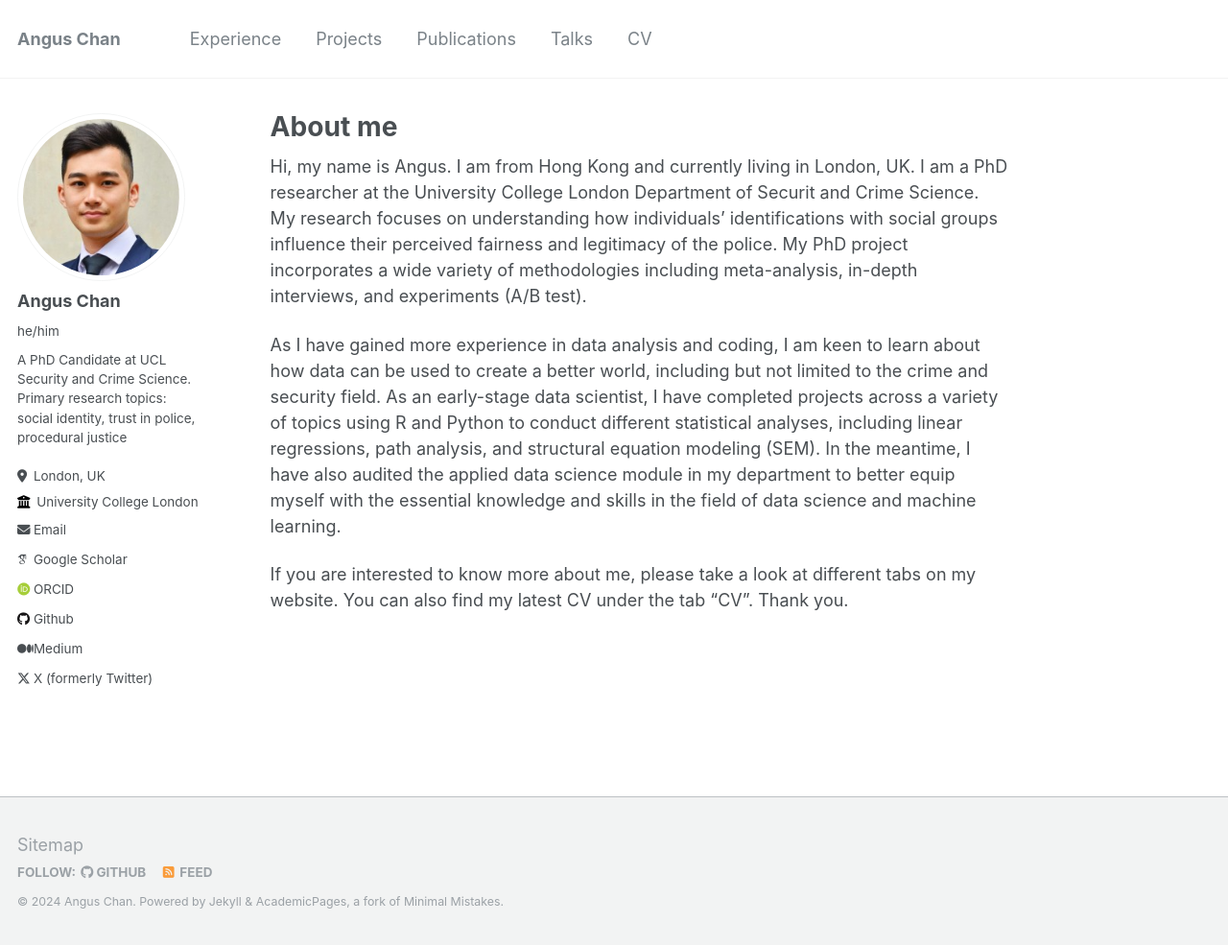
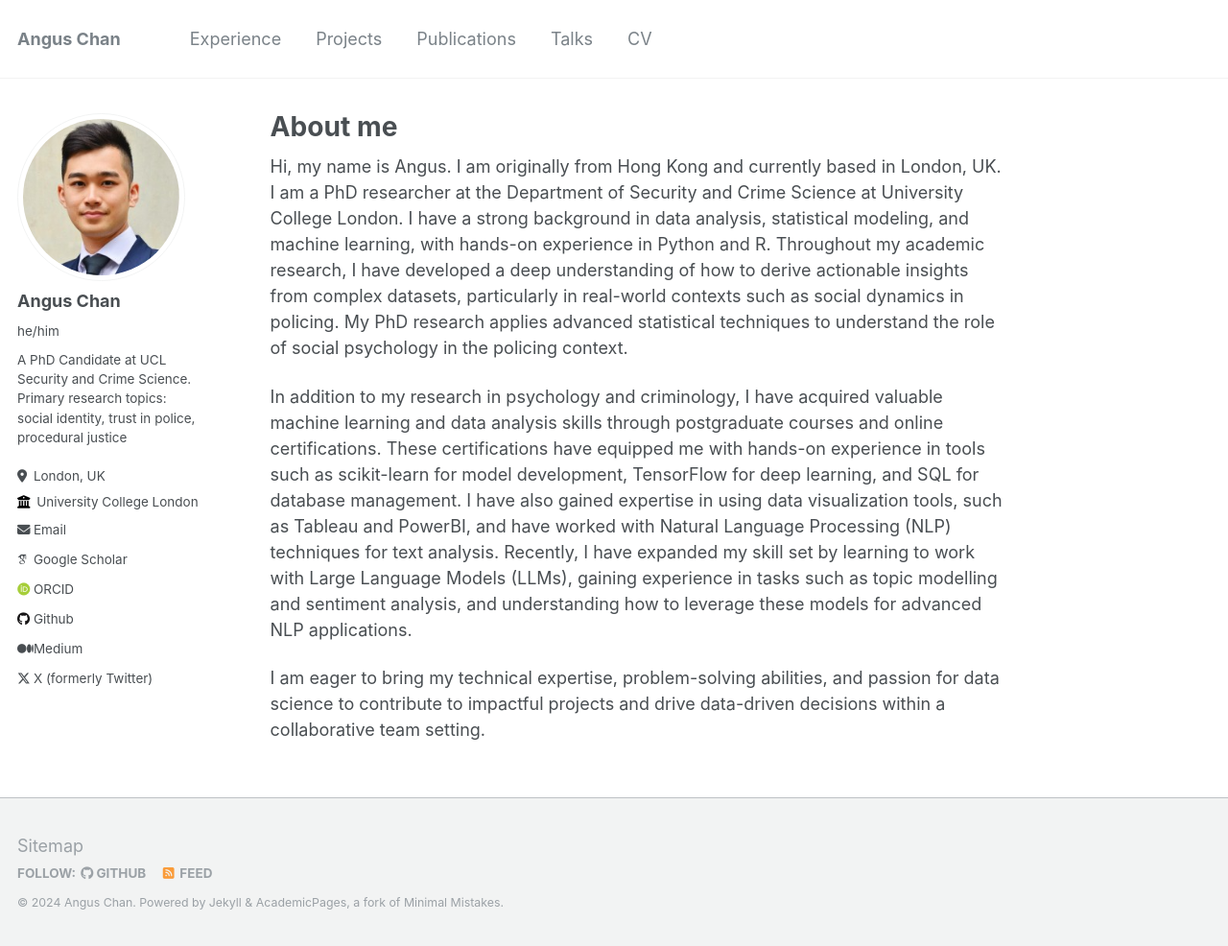
Before and after one commit to cyfangus/cyfangus.github.io, a Jekyll site: the page built from _pages/about.md, in a window 1280 px wide and 986 px high. Shown: the whole window at 96% size. Built offline with Jekyll 4.4.1, drawn with Linux system fonts in a browser that asks for light colours; some web fonts are replaced.

Commit message:
Update about.md

```diff
--- a/_pages/about.md
+++ b/_pages/about.md
@@ -7,8 +7,8 @@ redirect_from:
   - /about.html
 ---
 
-Hi, my name is Angus. I am from Hong Kong and currently living in London, UK. I am a PhD researcher at the University College London Department of Securit and Crime Science. My research focuses on understanding how individuals' identifications with social groups influence their perceived fairness and legitimacy of the police. My PhD project incorporates a wide variety of methodologies including meta-analysis, in-depth interviews, and experiments (A/B test).
+Hi, my name is Angus. I am originally from Hong Kong and currently based in London, UK. I am a PhD researcher at the Department of Security and Crime Science at University College London. I have a strong background in data analysis, statistical modeling, and machine learning, with hands-on experience in Python and R. Throughout my academic research, I have developed a deep understanding of how to derive actionable insights from complex datasets, particularly in real-world contexts such as social dynamics in policing. My PhD research applies advanced statistical techniques to understand the role of social psychology in the policing context.
 
-As I have gained more experience in data analysis and coding, I am keen to learn about how data can be used to create a better world, including but not limited to the crime and security field. As an early-stage data scientist, I have completed projects across a variety of topics using R and Python to conduct different statistical analyses, including linear regressions, path analysis, and structural equation modeling (SEM). In the meantime, I have also audited the applied data science module in my department to better equip myself with the essential knowledge and skills in the field of data science and machine learning.
+In addition to my research in psychology and criminology, I have acquired valuable machine learning and data analysis skills through postgraduate courses and online certifications. These certifications have equipped me with hands-on experience in tools such as scikit-learn for model development, TensorFlow for deep learning, and SQL for database management. I have also gained expertise in using data visualization tools, such as Tableau and PowerBI, and have worked with Natural Language Processing (NLP) techniques for text analysis. Recently, I have expanded my skill set by learning to work with Large Language Models (LLMs), gaining experience in tasks such as topic modelling and sentiment analysis, and understanding how to leverage these models for advanced NLP applications.
 
-If you are interested to know more about me, please take a look at different tabs on my website. You can also find my latest CV under the tab "CV". Thank you.
+I am eager to bring my technical expertise, problem-solving abilities, and passion for data science to contribute to impactful projects and drive data-driven decisions within a collaborative team setting.
```
